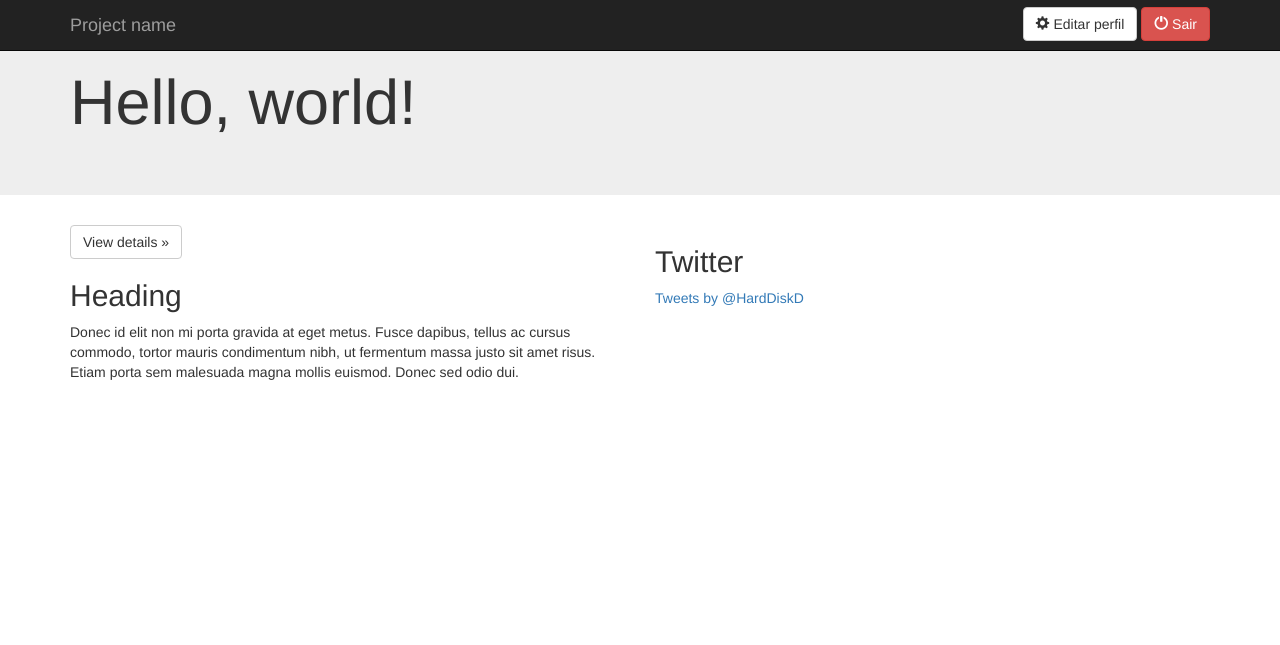
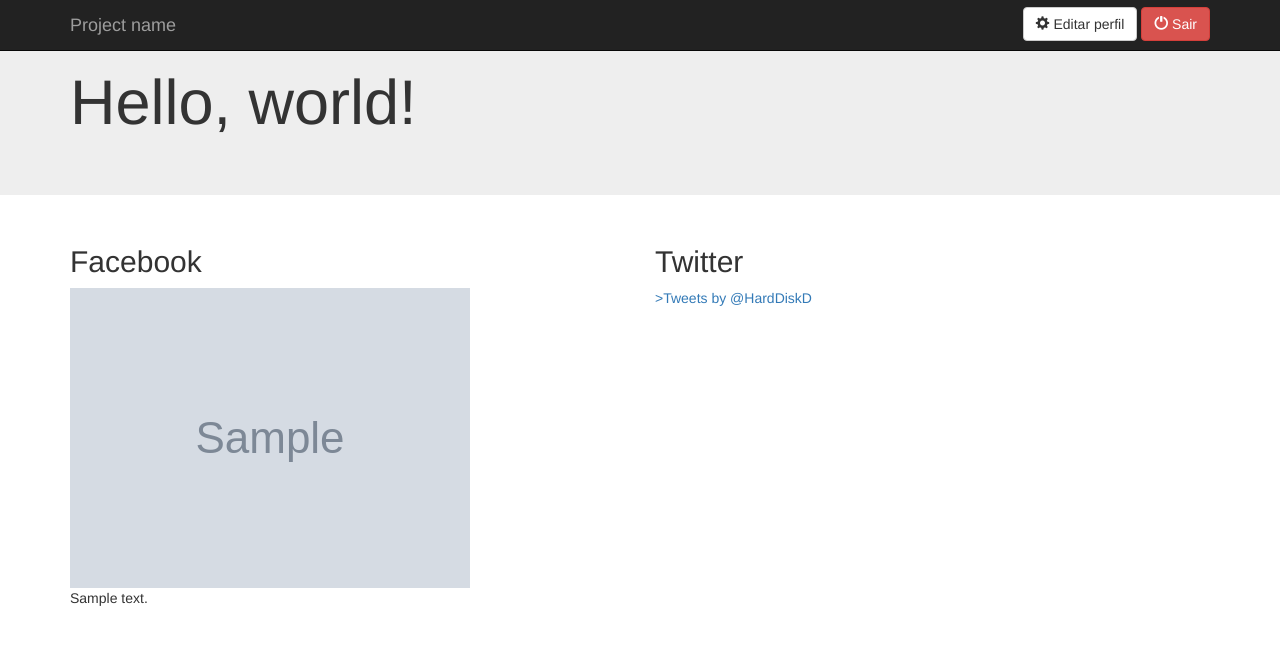
Before and after one commit to ArthurPBressan/FaceTweet, a Flask app: template sisgep1/feed/templates/feed.html in a window 1280 px wide. Shown: the top 645 px of the page. Run offline with Flask 2, Linux system fonts and the light colour scheme; the template is opened without the code that fills it: most values are stand-ins (such as "Sample title", 1, 10 or a date in 2020); grey boxes marked "Sample" are stand-in pictures; parts of the project's set-up code (start-up, migrations or seed data) failed here and were passed over; some libraries are stand-ins or nearby versions.

Commit message:
Pega os posts do Facebook

```diff
--- a/requirements.txt
+++ b/requirements.txt
@@ -1,3 +1,4 @@
+facebook-sdk==0.4.0
 Flask==0.10.1
 Flask-Security==1.7.4
 Flask-Assets==0.11
--- a/sisgep1/base.py
+++ b/sisgep1/base.py
@@ -3,11 +3,13 @@ from __future__ import absolute_import
 
 from datetime import datetime
 
+from flask import current_app
 from flask.json import JSONEncoder
 from flask.ext.assets import Environment
 from flask.ext.migrate import Migrate
 from flask.ext.sqlalchemy import SQLAlchemy
 
+from facebook import GraphAPI
 
 db = SQLAlchemy()
 
@@ -43,6 +45,7 @@ class AppJSONEncoder(JSONEncoder):
 
 
 def init_app(app):
+    app.extensions['facebook'] = GraphAPI(app.config['FACEBOOK_TOKEN'])
     Environment(app)
     db.init_app(app)
     Migrate(app, db)
--- a/sisgep1/feed/models.py
+++ b/sisgep1/feed/models.py
@@ -14,7 +14,3 @@ def init_app(app):
 class Usuario(db.Model, JSONSerializationMixin):
 
     id = Column(Integer, primary_key=True)
-    nome = Column(String(300))
-    email = Column(String(255))
-    telefone = Column(String(255))
-    tipo = Column(String(255))
--- a/sisgep1/feed/templates/feed.html
+++ b/sisgep1/feed/templates/feed.html
@@ -33,13 +33,18 @@
 <div class="container">
     <div class="row">
         <div class="col-md-6">
-            <p><a class="btn btn-default" href="#" role="button">View details &raquo;</a></p>
-            <h2>Heading</h2>
-            <p>Donec id elit non mi porta gravida at eget metus. Fusce dapibus, tellus ac cursus commodo, tortor mauris condimentum nibh, ut fermentum massa justo sit amet risus. Etiam porta sem malesuada magna mollis euismod. Donec sed odio dui. </p>
+            <h2>Facebook</h2>
+            {% for post in fb_posts %}
+                <div class="facebook_post">
+                    <img src="{{ post.picture }}"></img>
+                    <p>{{ post.description }}</p>
+                </div>
+            {% endfor %}
         </div>
         <div class="col-md-6">
             <h2>Twitter</h2>
-            <a class="twitter-timeline"  href="https://twitter.com/HardDiskD" data-widget-id="646837097211523073">Tweets by @HardDiskD</a>
+            <a class="twitter-timeline"  href="https://twitter.com/HardDiskD" data-widget-id="646837097211523073"
+              data-tweet-limit="20">>Tweets by @HardDiskD</a>
         </div>
     </div>
 </div>
```
Also changed, not shown: sisgep1/feed/rotas.py (+5 -2 lines).
